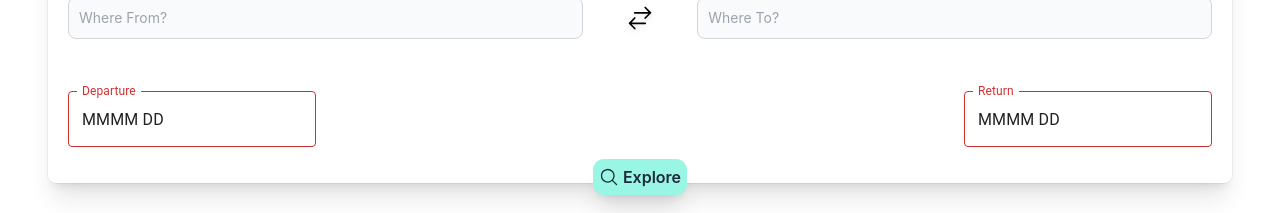
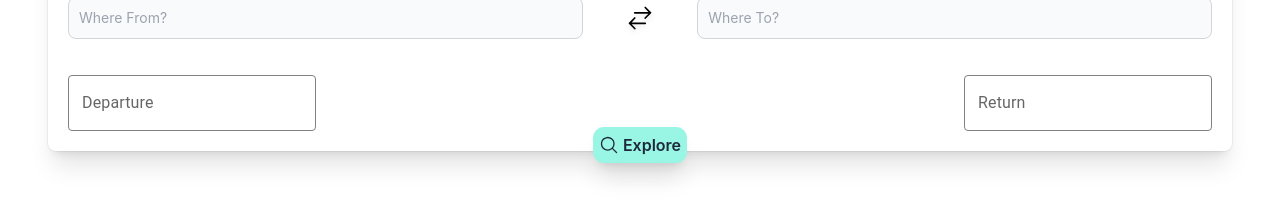
Before and after one commit to glaubervilane/FlightSearchAPP, a React (Create React App) app: page / in a window 1280 px wide. Shown: the part 441-654 px from the top of the page. Built offline with nearby package versions, Linux system fonts and the light colour scheme.

Commit message:
fixed dark mode

```diff
--- a/src/components/Input.jsx
+++ b/src/components/Input.jsx
@@ -5,6 +5,7 @@ import InputDest from './InputDest'
 import InputOrig from './InputOrig'
 import airportData from "./airports.json";
 import fetchFromAPI from './utils/fetchFromAPI';
+import dayjs from 'dayjs';
 
 
 const Input = () => {
@@ -12,8 +13,8 @@ const Input = () => {
   const [destCode, setDestCode] = useState("")
   const [originSkyId, setOriginSkyId] = useState(null);
   const [destSkyId, setDestSkyId] = useState(null);
-  const [departureDate, setDepartureDate] = useState("");
-  const [returnDate, setReturnDate] = useState("");
+  const [departureDate, setDepartureDate] = useState(null);
+  const [returnDate, setReturnDate] = useState(null);
   const [flightData, setFlightData] = useState([]);
   const [selectedOption, setSelectedOption] = useState("Round Trip");
 
@@ -83,10 +84,8 @@ const Input = () => {
     e.preventDefault();
     console.log(`departure: ${originCode}`);
     console.log(`destination: ${destCode}`);
-    console.log(`departureDate: ${departureDate}`);
-    console.log(`returnDate: ${returnDate}`);
 
-    if (!originCode || !destCode || !departureDate || !returnDate) {
+    if (!originCode || !destCode || !departureDate || (selectedOption === 'Round Trip' && !returnDate)) {
       console.log("Please fill in all required fields");
       return;
     }
--- a/src/components/InputDate.jsx
+++ b/src/components/InputDate.jsx
@@ -7,22 +7,26 @@ const InputDate = ({selectedOption, departureDate, setDepartureDate, returnDate,
 
   const handleDepartureDate = (newValue) => {
     const formattedDate = dayjs(newValue).format('YYYY-MM-DD');
+    console.log('Selected Departure Date:', formattedDate);
     setDepartureDate(formattedDate);
   };
 
   const handleReturnDate = (newValue) => {
     const formattedDate = dayjs(newValue).format('YYYY-MM-DD');
+    console.log('Selected Return Date:', formattedDate);
     setReturnDate(formattedDate);
   };
 
+  const maxSelectableDate = dayjs().add(10, 'month');
+
   const disablePast = true;
   return (
-    <div className="flex px-[1rem] py-4 mb-1 justify-center text-center">
+    <div className="flex px-[1rem] mb-1 justify-center text-center">
         <LocalizationProvider  dateAdapter={AdapterDayjs} label="Responsive Variant">
             <DatePicker label="Departure"  disablePast={disablePast} views={['month', 'day']} required
               value={departureDate}
               onChange={handleDepartureDate}
-
+              maxDate={maxSelectableDate}
             />
 
             <div className="flex-grow p-2"></div>
@@ -31,7 +35,9 @@ const InputDate = ({selectedOption, departureDate, setDepartureDate, returnDate,
           {selectedOption === 'Round Trip' && (
             <DatePicker label="Return" disablePast={disablePast} views={['month', 'day']}
             value={returnDate}
-            onChange={handleReturnDate} />
+            onChange={handleReturnDate}
+            maxDate={maxSelectableDate}
+             />
           )}
         </LocalizationProvider>
     </div>
--- a/src/index.js
+++ b/src/index.js
@@ -2,9 +2,14 @@ import React, { StrictMode } from 'react';
 import ReactDOM from 'react-dom/client';
 import './index.css';
 import App from './App';
+import { ThemeProvider } from '@mui/material/styles';
+import theme from './theme';
 
 const root = ReactDOM.createRoot(document.getElementById('root'));
 
 root.render(
-<App />
+<ThemeProvider theme={theme}>
+    <App />
+</ThemeProvider>
+
 );
--- /dev/null
+++ b/src/theme.js
@@ -0,0 +1,39 @@
+import { createTheme } from '@mui/material/styles';
+
+const isDarkMode = window.matchMedia('(prefers-color-scheme: dark)').matches;
+
+const theme = createTheme({
+  palette: {
+    mode: isDarkMode ? 'dark' : 'light',
+  },
+  components: {
+    MuiOutlinedInput: {
+      styleOverrides: {
+        root: {
+          "& .MuiOutlinedInput-notchedOutline": {
+            borderColor: isDarkMode ? 'grey' : 'grey',
+          },
+          "&:hover .MuiOutlinedInput-notchedOutline": {
+            borderColor: isDarkMode ? 'white' : 'black',
+          },
+          "&.Mui-focused .MuiOutlinedInput-notchedOutline": {
+            borderColor: isDarkMode ? 'white' : 'black',
+          },
+        },
+        input: {
+          color: isDarkMode ? 'white' : 'black',
+          backgroundColor: isDarkMode ? 'transparent' : 'white',
+        }
+      },
+    },
+    MuiPickersBasePicker: {
+      styleOverrides: {
+        pickerView: {
+          backgroundColor: isDarkMode ? 'transparent' : 'white',
+        },
+      },
+    },
+  },
+});
+
+export default theme;
```
